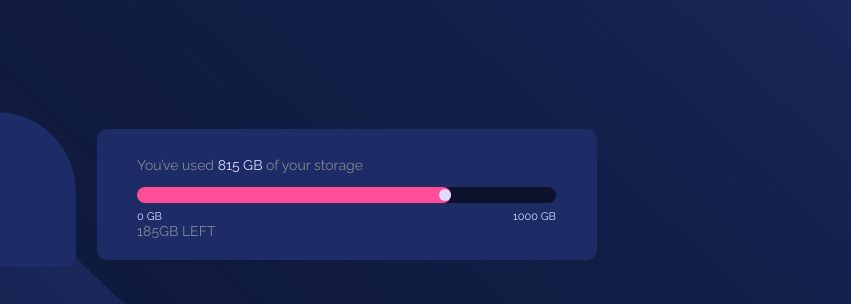
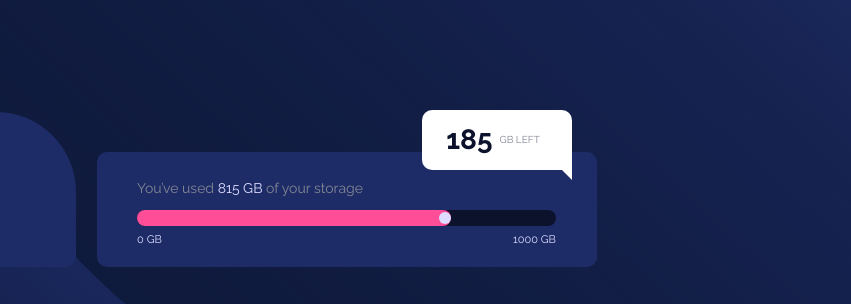
Before and after one commit to Hubnotch/fylo-data-storage-component, a plain HTML site: page fylo-data-storage-component-master/index.html in a window 1280 px wide. Shown: the part 184-488 px from the top of the page, 429-1280 px from the left. Drawn offline with Linux system fonts and the light colour scheme.

Commit message:
Add style to gigabyte left

```diff
--- a/fylo-data-storage-component-master/index.html
+++ b/fylo-data-storage-component-master/index.html
@@ -63,7 +63,8 @@
               <span>1000 GB</span>
             </div>
             <div class="bandwidth-left">
-              <span class="bandwidth-left-size">185</span><span>GB LEFT</span>
+              <span class="bandwidth-left-size">185</span>
+              <span class="gigabyte">GB LEFT</span>
             </div>
           </div>
         </section>
@@ -73,7 +74,7 @@
         Challenge by
         <a href="https://www.frontendmentor.io?ref=challenge" target="_blank"
           >Frontend Mentor</a
-        >. Coded by <a href="https://www.github.com/Hubnotch">Hubnotch</a>.
+        >. Coded by <a href="https://www.github.com/Hubnotch" target="_blank">Hubnotch</a>.
       </div>
     </main>
     <!-- 185 GB Left 0 GB 1000 GB --->
--- a/fylo-data-storage-component-master/styles/styles.scss
+++ b/fylo-data-storage-component-master/styles/styles.scss
@@ -17,11 +17,12 @@ body {
   font-family: "Raleway", sans-serif;
   font-size: 14px;
   color: $GrayishBlue;
-  height: 100vh;
+  height: 100%;
 }
 .bg-image {
   background-image: url("../images/bg-desktop.svg");
   height: 100%;
+
   background-position: center;
   background-size: cover;
   background-repeat: no-repeat;
@@ -33,6 +34,7 @@ body {
   justify-content: center;
   align-items: center;
   width: 100%;
+  transition: all .5s ease-in;
 }
 
 .panel-group-row {
@@ -53,6 +55,7 @@ body {
     padding: 2rem;
     width: 250px;
     border-radius: 10px 80px 10px 10px;
+    transition: all .5s ease-in;
 
     .logo img {
       width: 100px;
@@ -73,10 +76,12 @@ body {
     display: flex;
     justify-content: center;
     align-items: center;
+    transition: all .5s ease-in;
   }
 
   .right-container {
     //flex:60%;
+    align-self: flex-end;
     background: $DarkBlue;
     width: 500px;
     position: relative;
@@ -86,6 +91,8 @@ body {
 .right-container {
   padding: 1.5rem 2.9rem;
   border-radius: 10px;
+  position: relative;
+  transition: all .5s ease-in;
 
   p {
     padding: 0.5rem 0 1rem;
@@ -122,12 +129,74 @@ body {
     display: flex;
     justify-content: space-between;
     color: $PaleBlue;
+    transition: all .5s ease-in;
+  }
+
+  .bandwidth-left {
+    width: 150px;
+    height: 60px;
+    border-radius: 10px;
+    padding: 1rem;
+    display: flex;
+    justify-content: center;
+    align-items: center;
+    position: absolute;
+    top: -42px;
+    right: 25px;
+    background-color: #fff;
+    transition: all .5s ease-in;
+
+    &::after {
+      content: "";
+      height: 40px;
+      width: 10px;
+      position: absolute;
+      right: 0;
+      bottom: -10px;
+      border-width: 10px 10px 10px 10px;
+      border-style: solid;
+      border-color: transparent #fff transparent transparent;
+    }
+
+    .bandwidth-left-size {
+      color: $VeryDarkBlue;
+      font-size: 2rem;
+      font-weight: 900;
+    }
+
+    .gigabyte {
+      font-size: 10px;
+      padding: 0.5rem;
+    }
   }
 }
 
 /*MOBILE LAYOUT FIRST*/
 
+
 @media (max-width: 375px) {
+  .panel-group-row {
+    flex-direction: column;
+    justify-content: space-between;
+    align-items: center;
+
+    .left-container {
+      width: 100%;
+      margin-bottom: 2rem;
+    }
+
+    .right-container {
+      width: 100%;
+    }
+
+    .bandwidth-left {
+      top: 85%;
+      right: 25%;
+
+      &::after {
+        content: none;
+      }
+    }
   }
 
   @media (max-width: 1440px) {
@@ -159,3 +228,4 @@ body {
 }
 
 */
+}
```
Also changed, not shown: fylo-data-storage-component-master/styles/styles.css, 2 other files. Lines whose indentation alone changed are shown as unchanged.
